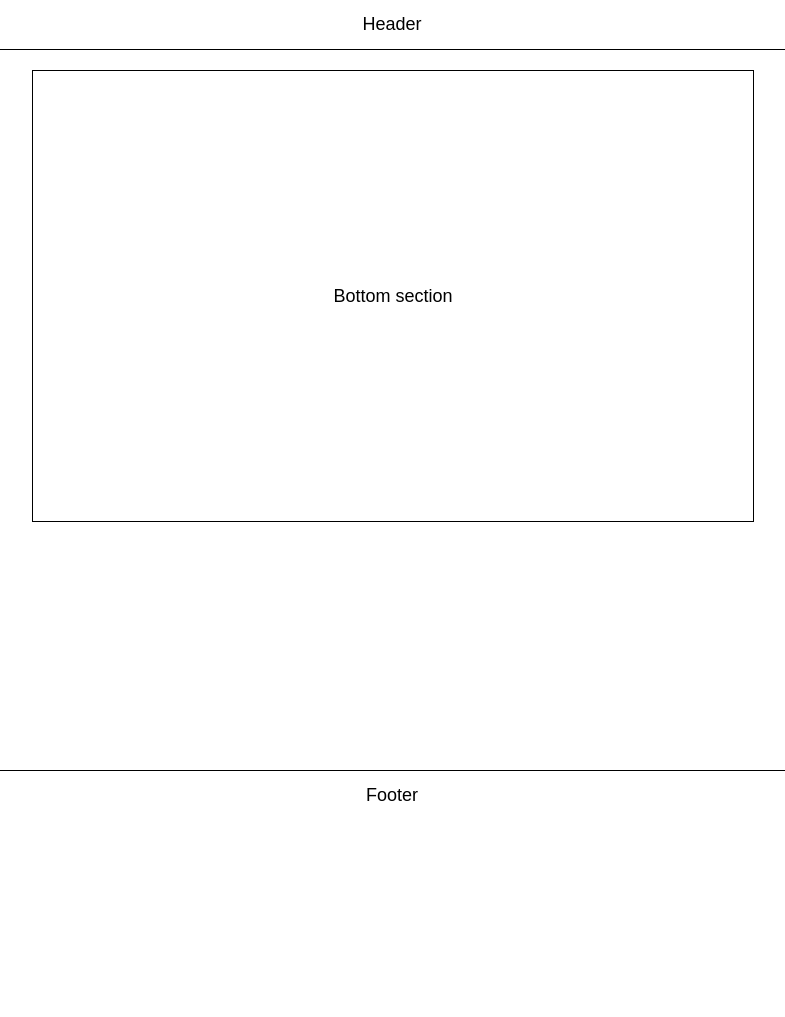
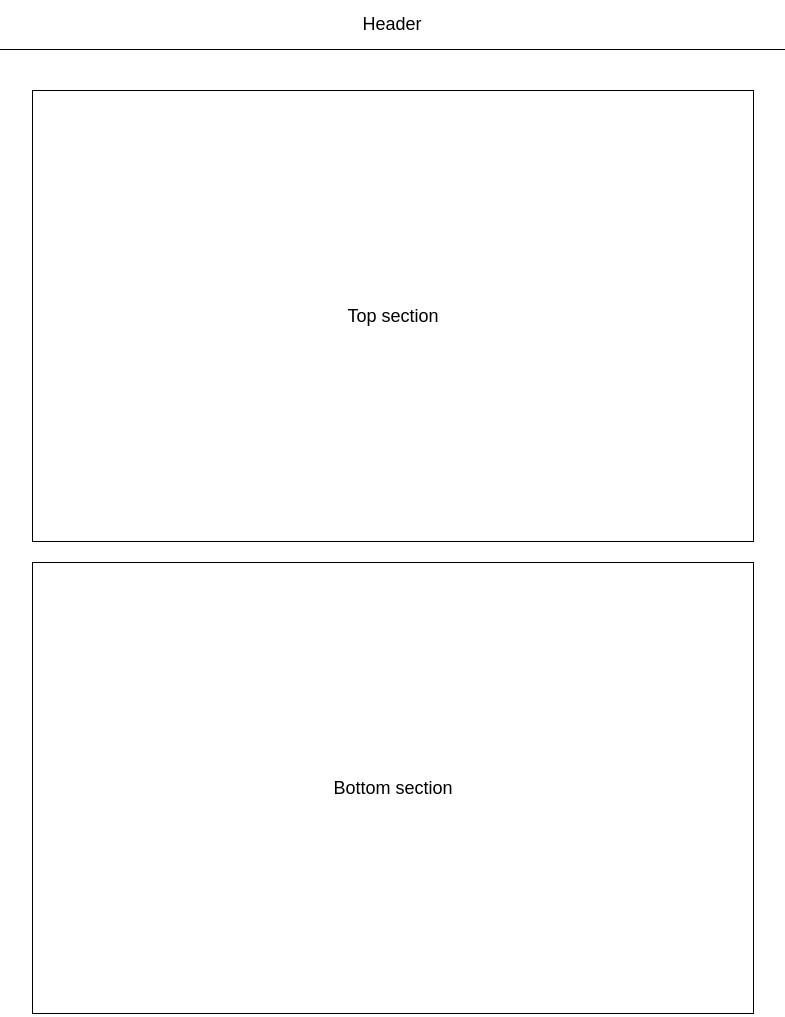
Before and after one commit to ooloo-io/github-flow-EuntaeKi, a plain HTML site: page src/index.html in a window 1280 px wide. Shown: the top 1017 px of the page, without its empty margins (248-1033 px from the left). Before the commit the page ends 820 px from the top, so only its background shows below. Drawn offline with nearby package versions, Linux system fonts and the light colour scheme.

Commit message:
Add top section

```diff
--- a/src/index.html
+++ b/src/index.html
@@ -4,8 +4,8 @@
 <head>
   <meta charset="utf-8">
 
-  <title>GitHub Flow Course</title>
-  <meta name="description" content="GitHub Flow Course">
+  <title>GitHub Pull Request Flow Course</title>
+  <meta name="description" content="GitHub Pull Request Flow Course">
   <meta name="author" content="Johannes Kettmann">
 
   <link rel="stylesheet" href="https://cdnjs.cloudflare.com/ajax/libs/normalize/8.0.1/normalize.min.css">
@@ -18,6 +18,9 @@
     </header>
     <main class="content">
         <section class="section">
+            Top section
+        </section>
+        <section class="section">
             Bottom section
         </section>
     </main>
--- a/src/styles.css
+++ b/src/styles.css
@@ -24,6 +24,7 @@ body {
     width: 720px;
     max-width: 100%;
     margin: auto;
+    padding: 20px;
 }
 
 .section {
```
